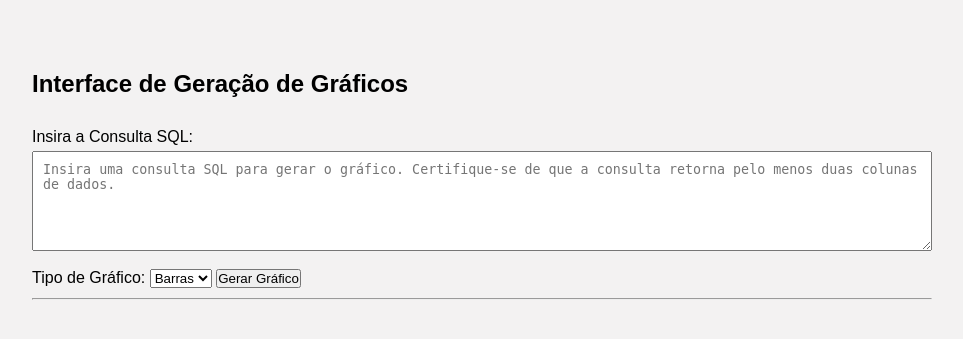
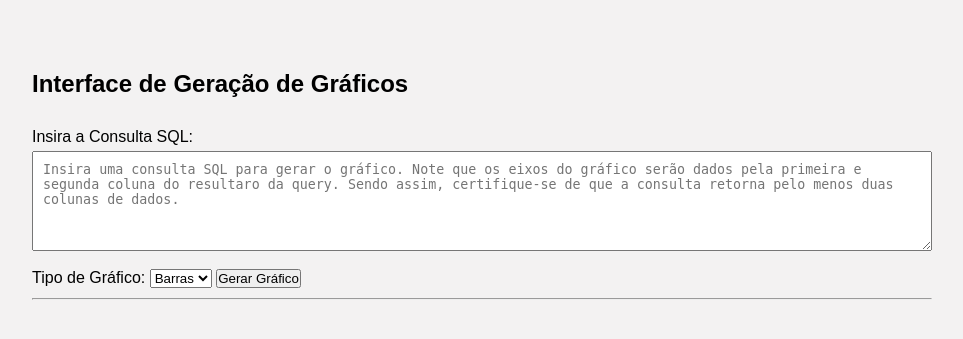
Before and after one commit to LeticiaRosa05/Enem-mais, a Flask app: page /graphs in a window 1280 px wide. Shown: the part 130-469 px from the top of the page, without its empty margins (158-1121 px from the left). Run offline with Flask 3, Linux system fonts and the light colour scheme; some libraries are stand-ins or nearby versions.

Commit message:
Ajuste na descrição do placeholder

```diff
--- a/templates/graphics_interface.html
+++ b/templates/graphics_interface.html
@@ -19,7 +19,7 @@
 
                 <form method="POST" action="/graphs">
                     <label for="sql_query">Insira a Consulta SQL:</label>
-                    <textarea name="sql_query" id="sql_query" placeholder="Insira uma consulta SQL para gerar o gráfico. Certifique-se de que a consulta retorna pelo menos duas colunas de dados." required></textarea><br>
+                    <textarea name="sql_query" id="sql_query" placeholder="Insira uma consulta SQL para gerar o gráfico. Note que os eixos do gráfico serão dados pela primeira e segunda coluna do resultaro da query. Sendo assim, certifique-se de que a consulta retorna pelo menos duas colunas de dados." required></textarea><br>
 
                     <div>
                         <label for="tipo_grafico">Tipo de Gráfico:</label>
```
